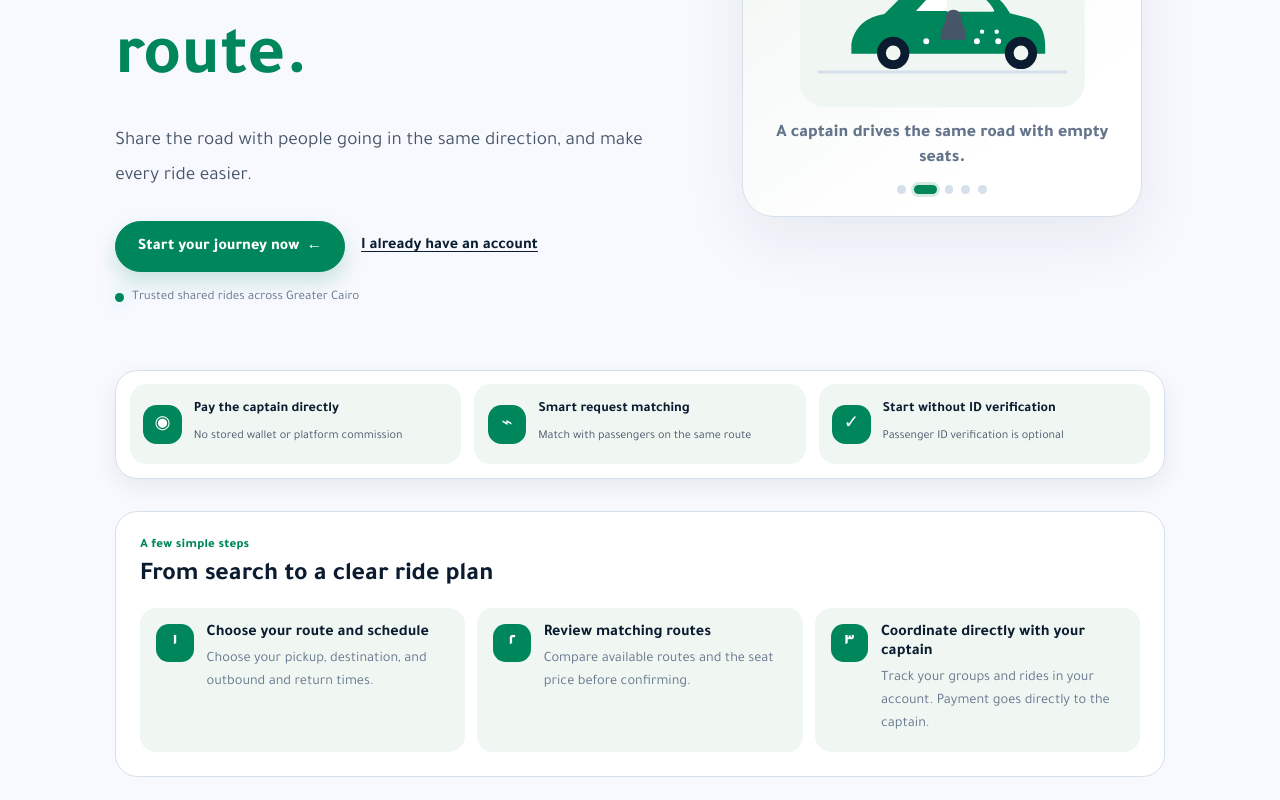
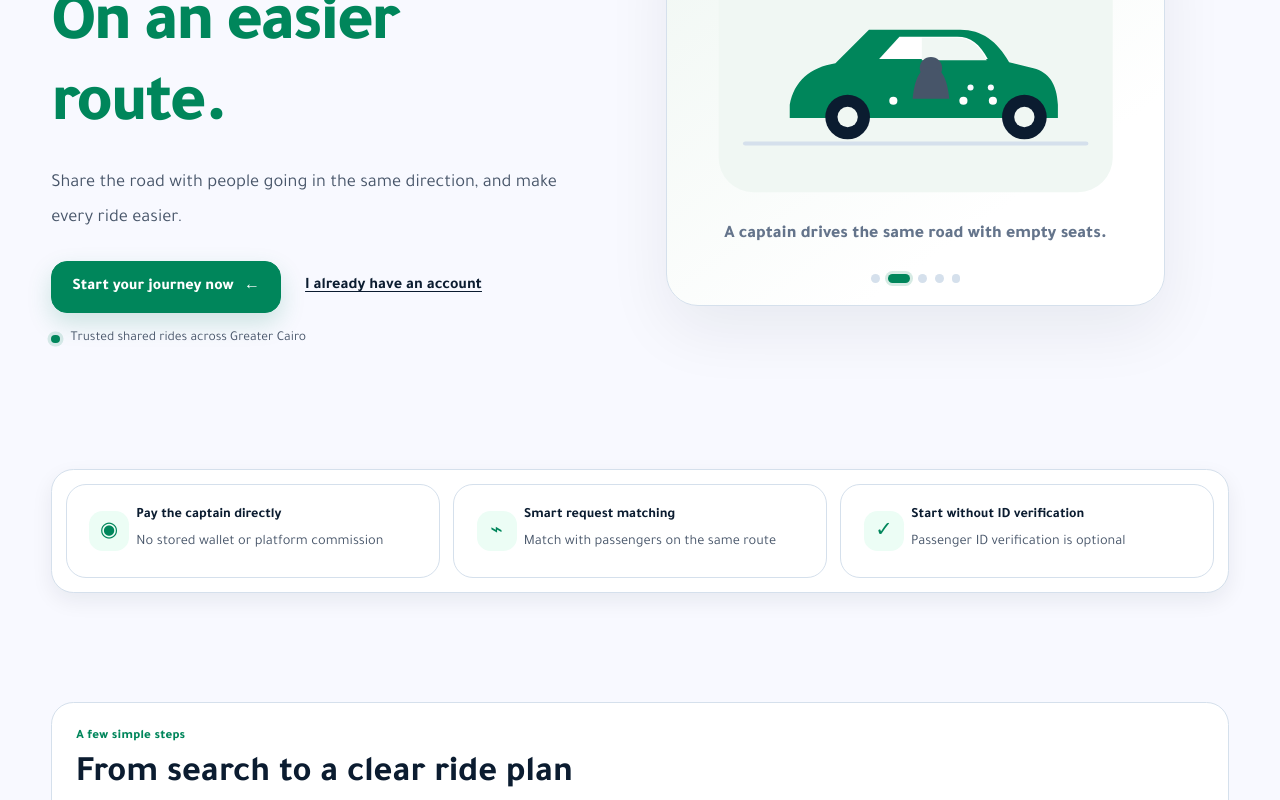
Before and after one commit to sekka-go/SeKKa, a React (Vite) app in the folder web/: page / in a window 1280 px wide. Shown: the part 340-1140 px from the top of the page. Built offline with nearby package versions, Linux system fonts and the light colour scheme; no server answers.

Commit message:
Refine live public landing and authentication screens

```diff
--- a/web/src/application-redesign.css
+++ b/web/src/application-redesign.css
@@ -466,3 +466,243 @@ button, a, input, select, textarea, summary { -webkit-tap-highlight-color: trans
   .app-shell .admin-overview-kpi { transition: none; }
   .app-shell .admin-overview-kpi:hover { transform: none; }
 }
+
+
+/* Public landing and authentication refinement — live screens only. */
+.app-shell .stitch-welcome-page {
+  width: 100%;
+  min-width: 0;
+  padding: clamp(.75rem, 2.4vw, 1.5rem) clamp(.85rem, 4vw, 3.5rem) clamp(2rem, 5vw, 4rem);
+  overflow: clip;
+}
+.app-shell .stitch-welcome-header {
+  display: grid;
+  grid-template-columns: minmax(0, 1fr) auto auto;
+  align-items: center;
+  gap: clamp(.75rem, 2vw, 1.5rem);
+  width: min(100%, 82rem);
+  margin: 0 auto;
+  padding: .6rem 0 1rem;
+  border-bottom: 1px solid var(--color-border);
+}
+.app-shell .stitch-welcome-availability {
+  display: inline-flex;
+  align-items: center;
+  gap: .55rem;
+  color: var(--color-text-secondary);
+  font-size: .85rem;
+  white-space: nowrap;
+}
+.app-shell .stitch-welcome-availability i,
+.app-shell .landing-trust-dot {
+  display: inline-block;
+  width: .55rem;
+  height: .55rem;
+  flex: 0 0 .55rem;
+  border-radius: 50%;
+  background: var(--color-success);
+  box-shadow: 0 0 0 .22rem color-mix(in srgb, var(--color-success) 14%, transparent);
+}
+.app-shell .stitch-welcome-page .landing-hero {
+  display: grid;
+  grid-template-columns: minmax(0, 1.05fr) minmax(0, .95fr);
+  align-items: center;
+  gap: clamp(1.5rem, 5vw, 5rem);
+  width: min(100%, 78rem);
+  padding-block: clamp(2.5rem, 7vw, 6rem);
+}
+.app-shell .stitch-welcome-page .landing-hero-copy { min-width: 0; }
+.app-shell .stitch-welcome-page .landing-hero h1 {
+  max-width: 13ch;
+  margin: .7rem 0 1rem;
+  color: var(--color-text-primary);
+  font-size: clamp(2.5rem, 5.4vw, 4.8rem);
+  font-weight: 900;
+  line-height: 1.18;
+  letter-spacing: -.035em;
+  text-wrap: balance;
+}
+.app-shell .stitch-welcome-page .landing-hero h1 em {
+  color: var(--color-accent-text);
+  font-style: normal;
+}
+.app-shell .stitch-welcome-page .landing-hero-copy > p {
+  max-width: 35rem;
+  margin: 0;
+  color: var(--color-text-secondary);
+  font-size: clamp(1rem, 1.5vw, 1.15rem);
+  line-height: 1.9;
+}
+.app-shell .stitch-welcome-page .landing-hero-actions {
+  display: flex;
+  flex-wrap: wrap;
+  align-items: center;
+  gap: .85rem 1.2rem;
+  margin-block: 1.5rem 1.1rem;
+}
+.app-shell .stitch-welcome-page .landing-primary-cta {
+  display: inline-flex;
+  min-height: 3.25rem;
+  align-items: center;
+  justify-content: center;
+  gap: .65rem;
+  padding: .85rem 1.25rem;
+  border-radius: 1rem;
+  box-shadow: 0 10px 24px color-mix(in srgb, var(--color-primary) 18%, transparent);
+  font-weight: 850;
+  text-decoration: none;
+  transition: transform .18s ease, box-shadow .18s ease;
+}
+.app-shell .stitch-welcome-page .landing-primary-cta:hover {
+  transform: translateY(-2px);
+  box-shadow: 0 14px 30px color-mix(in srgb, var(--color-primary) 24%, transparent);
+}
+.app-shell .stitch-welcome-login-link {
+  color: var(--color-text-primary);
+  font-weight: 750;
+  text-underline-offset: .25em;
+}
+.app-shell .stitch-welcome-page .landing-trust {
+  display: flex;
+  flex-wrap: wrap;
+  align-items: center;
+  gap: .65rem;
+  color: var(--color-text-secondary);
+  font-size: .85rem;
+}
+.app-shell .stitch-welcome-page .landing-story {
+  min-width: 0;
+  width: 100%;
+  max-width: 36rem;
+  justify-self: center;
+}
+.app-shell .stitch-welcome-page .stitch-welcome-benefits {
+  display: grid;
+  grid-template-columns: repeat(3, minmax(0, 1fr));
+  gap: .85rem;
+  width: min(100%, 78rem);
+  margin: 0 auto;
+}
+.app-shell .stitch-welcome-page .stitch-welcome-benefits > div {
+  display: grid;
+  align-content: start;
+  gap: .45rem;
+  min-width: 0;
+  padding: clamp(1rem, 2vw, 1.4rem);
+  border: 1px solid var(--color-border);
+  border-radius: var(--radius-card);
+  background: var(--color-surface);
+}
+.app-shell .stitch-welcome-page .stitch-welcome-benefits > div > span {
+  display: grid;
+  width: 2.5rem;
+  height: 2.5rem;
+  place-items: center;
+  border-radius: .85rem;
+  background: var(--color-soft-accent);
+  color: var(--color-accent-text);
+  font-size: 1.3rem;
+}
+.app-shell .stitch-welcome-page .stitch-welcome-benefits strong { color: var(--color-text-primary); }
+.app-shell .stitch-welcome-page .stitch-welcome-benefits p {
+  margin: 0;
+  color: var(--color-text-secondary);
+  font-size: .9rem;
+  line-height: 1.65;
+}
+.app-shell .stitch-welcome-page .landing-how-it-works {
+  width: min(100%, 78rem);
+  margin: clamp(2.5rem, 6vw, 5rem) auto 0;
+}
+.app-shell .stitch-welcome-page .landing-how-heading { margin-bottom: 1.2rem; }
+.app-shell .stitch-welcome-page .landing-how-heading h2 {
+  margin: .4rem 0 0;
+  font-size: clamp(1.5rem, 3vw, 2.25rem);
+  line-height: 1.3;
+  text-wrap: balance;
+}
+.app-shell .stitch-welcome-page .landing-how-grid {
+  display: grid;
+  grid-template-columns: repeat(3, minmax(0, 1fr));
+  gap: .85rem;
+}
+.app-shell .stitch-welcome-page .landing-how-grid article {
+  display: flex;
+  align-items: flex-start;
+  gap: .85rem;
+  padding: 1.15rem;
+  border: 1px solid var(--color-border);
+  border-radius: var(--radius-card);
+  background: var(--color-surface);
+}
+.app-shell .stitch-welcome-page .landing-how-grid article > span {
+  display: grid;
+  width: 2.25rem;
+  height: 2.25rem;
+  flex: 0 0 2.25rem;
+  place-items: center;
+  border-radius: .75rem;
+  background: var(--color-primary);
+  color: var(--color-primary-text);
+  font-weight: 900;
+}
+.app-shell .stitch-welcome-page .landing-how-grid article strong { color: var(--color-text-primary); }
+.app-shell .stitch-welcome-page .landing-how-grid article p {
+  margin: .35rem 0 0;
+  color: var(--color-text-secondary);
+  font-size: .88rem;
+  line-height: 1.75;
+}
+.app-shell .auth-page .auth-card {
+  border: 1px solid var(--color-border);
+  background: var(--color-surface);
+}
+.app-shell .auth-page .auth-heading :is(h1, h2) { line-height: 1.25; text-wrap: balance; }
+.app-shell .auth-page .form-stack :is(input, select, textarea) {
+  min-height: 2.9rem;
+  border-radius: var(--radius-control);
+  border-color: var(--color-border);
+}
+.app-shell .auth-page .form-stack :is(input, select, textarea):focus-visible {
+  outline: 3px solid var(--color-focus);
+  outline-offset: 2px;
+}
+.app-shell .auth-page :is(button, a):focus-visible,
+.app-shell .stitch-welcome-page :is(button, a):focus-visible {
+  outline: 3px solid var(--color-focus);
+  outline-offset: 3px;
+}
+@media (max-width: 850px) {
+  .app-shell .stitch-welcome-page .landing-hero {
+    grid-template-columns: minmax(0, 1fr);
+    gap: 2rem;
+    padding-block: 2.5rem;
+  }
+  .app-shell .stitch-welcome-page .landing-hero-copy { max-width: 48rem; }
+  .app-shell .stitch-welcome-page .landing-hero h1 { max-width: 16ch; }
+  .app-shell .stitch-welcome-page .landing-story { max-width: 34rem; }
+}
+@media (max-width: 620px) {
+  .app-shell .stitch-welcome-header {
+    grid-template-columns: minmax(0, 1fr) auto;
+    gap: .6rem;
+  }
+  .app-shell .stitch-welcome-availability {
+    grid-column: 1 / -1;
+    grid-row: 2;
+    justify-self: start;
+    font-size: .78rem;
+  }
+  .app-shell .stitch-welcome-page .landing-hero { padding-block: 2rem; }
+  .app-shell .stitch-welcome-page .landing-hero h1 { font-size: clamp(2.25rem, 10vw, 3.2rem); }
+  .app-shell .stitch-welcome-page .landing-hero-actions { align-items: stretch; flex-direction: column; }
+  .app-shell .stitch-welcome-page .landing-primary-cta { width: 100%; }
+  .app-shell .stitch-welcome-page .stitch-welcome-benefits,
+  .app-shell .stitch-welcome-page .landing-how-grid { grid-template-columns: minmax(0, 1fr); }
+  .app-shell .stitch-welcome-page .stitch-welcome-benefits > div { grid-template-columns: auto minmax(0, 1fr); }
+  .app-shell .stitch-welcome-page .stitch-welcome-benefits > div > span { grid-row: span 2; }
+}
+@media (prefers-reduced-motion: reduce) {
+  .app-shell .stitch-welcome-page .landing-primary-cta { transition: none; }
+  .app-shell .stitch-welcome-page .landing-primary-cta:hover { transform: none; }
+}
```
